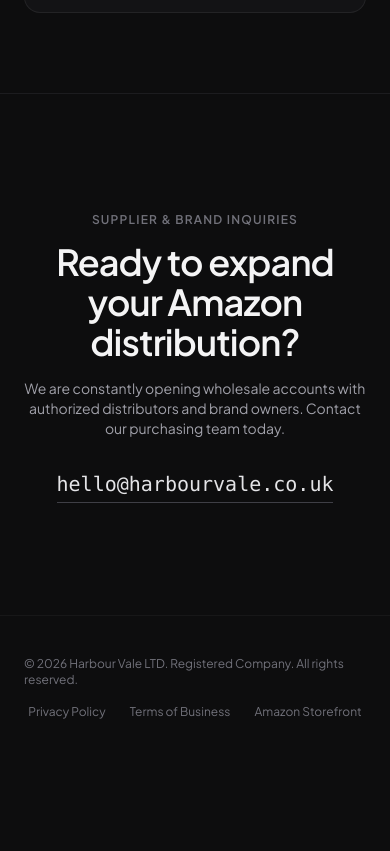
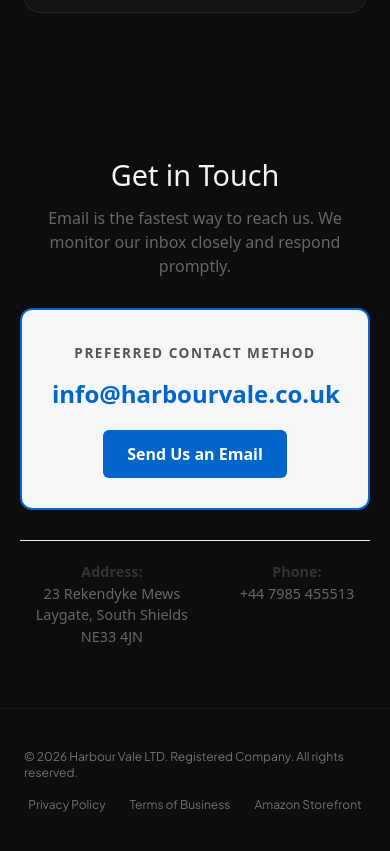
Before and after one commit to harbourvaleuk/HarbourValeLTD, a plain HTML site: page index.html in a window 390 px wide. Shown: the part 2637-3488 px from the top of the page. Before the commit the page ends 3397 px from the top, so only its background shows below. Drawn offline with nearby package versions, Linux system fonts and the light colour scheme.

Commit message:
Update index.html
Update Business Address and Phone Number

```diff
--- a/index.html
+++ b/index.html
@@ -139,7 +139,7 @@
   </section>
 
   <!-- Contact Section -->
-  <section id="contact" class="py-28 px-6 max-w-6xl mx-auto border-t border-zinc-800/60 text-center">
+  <!-- <section id="contact" class="py-28 px-6 max-w-6xl mx-auto border-t border-zinc-800/60 text-center">
     <span class="text-xs font-semibold uppercase tracking-widest text-zinc-500">Supplier & Brand Inquiries</span>
     <h2 class="text-4xl md:text-6xl font-semibold tracking-tight mt-3 mb-4">
       Ready to expand your Amazon distribution?
@@ -151,7 +151,38 @@
     <a href="mailto:hello@harbourvale.co.uk" class="inline-block text-xl md:text-3xl font-mono text-zinc-200 border-b border-zinc-700 hover:border-emerald-500 hover:text-emerald-400 pb-1 transition-all">
       hello@harbourvale.co.uk
     </a>
-  </section>
+  </section> -->
+
+  <!-- Contact Section -->
+<section style="max-width: 600px; margin: 40px auto; padding: 20px; font-family: system-ui, sans-serif; text-align: center;">
+
+  <h2 style="font-size: 1.8rem; margin-bottom: 10px;">Get in Touch</h2>
+  <p style="color: #666; margin-bottom: 30px;">Email is the fastest way to reach us. We monitor our inbox closely and respond promptly.</p>
+
+  <!-- Primary Contact: Email (Featured Prominently) -->
+  <div style="background-color: #f4f6f8; padding: 30px; border-radius: 12px; margin-bottom: 30px; border: 2px solid #0066cc;">
+    <span style="font-size: 0.85rem; text-transform: uppercase; letter-spacing: 1.5px; color: #555; font-weight: bold;">Preferred Contact Method</span>
+    <p style="margin: 12px 0 18px 0;">
+      <a href="mailto:info@harbourvale.co.uk" style="font-size: 1.5rem; color: #0066cc; font-weight: bold; text-decoration: none;">info@harbourvale.co.uk</a>
+    </p>
+    <a href="mailto:info@harbourvale.co.uk" style="display: inline-block; background-color: #0066cc; color: #ffffff; padding: 12px 24px; border-radius: 6px; text-decoration: none; font-weight: bold;">Send Us an Email</a>
+  </div>
+
+  <!-- Secondary Contact Details (Subtle layout) -->
+  <div style="display: flex; justify-content: space-around; flex-wrap: wrap; gap: 20px; font-size: 0.9rem; color: #666; border-top: 1px solid #eee; padding-top: 20px;">
+    <div style="max-width: 240px;">
+      <strong style="color: #333;">Address:</strong><br>
+      23 Rekendyke Mews<br>
+      Laygate, South Shields<br>
+      NE33 4JN
+    </div>
+    <div>
+      <strong style="color: #333;">Phone:</strong><br>
+      <a href="tel:+447985455513" style="color: #666; text-decoration: none;">+44 7985 455513</a>
+    </div>
+  </div>
+
+</section>
 
   <!-- Minimal Footer -->
   <footer class="border-t border-zinc-800/40 py-10 px-6">
```
